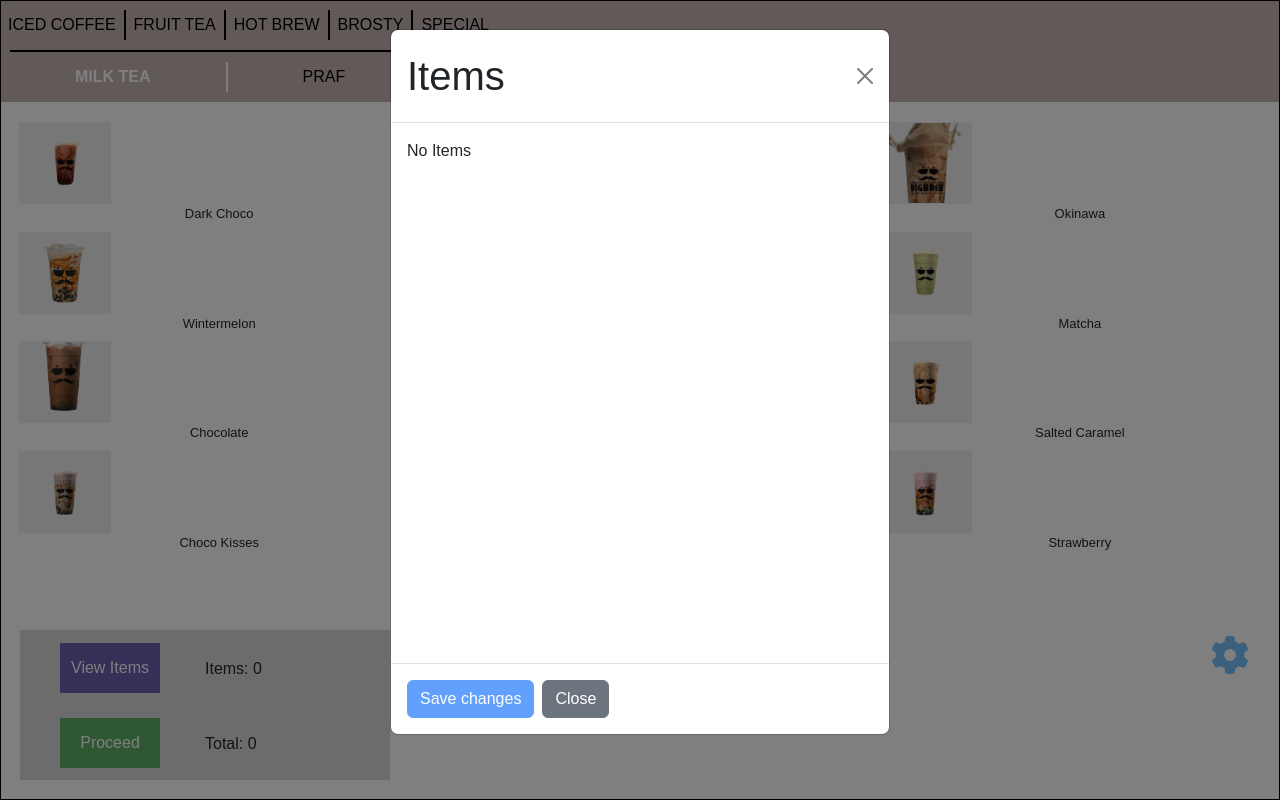
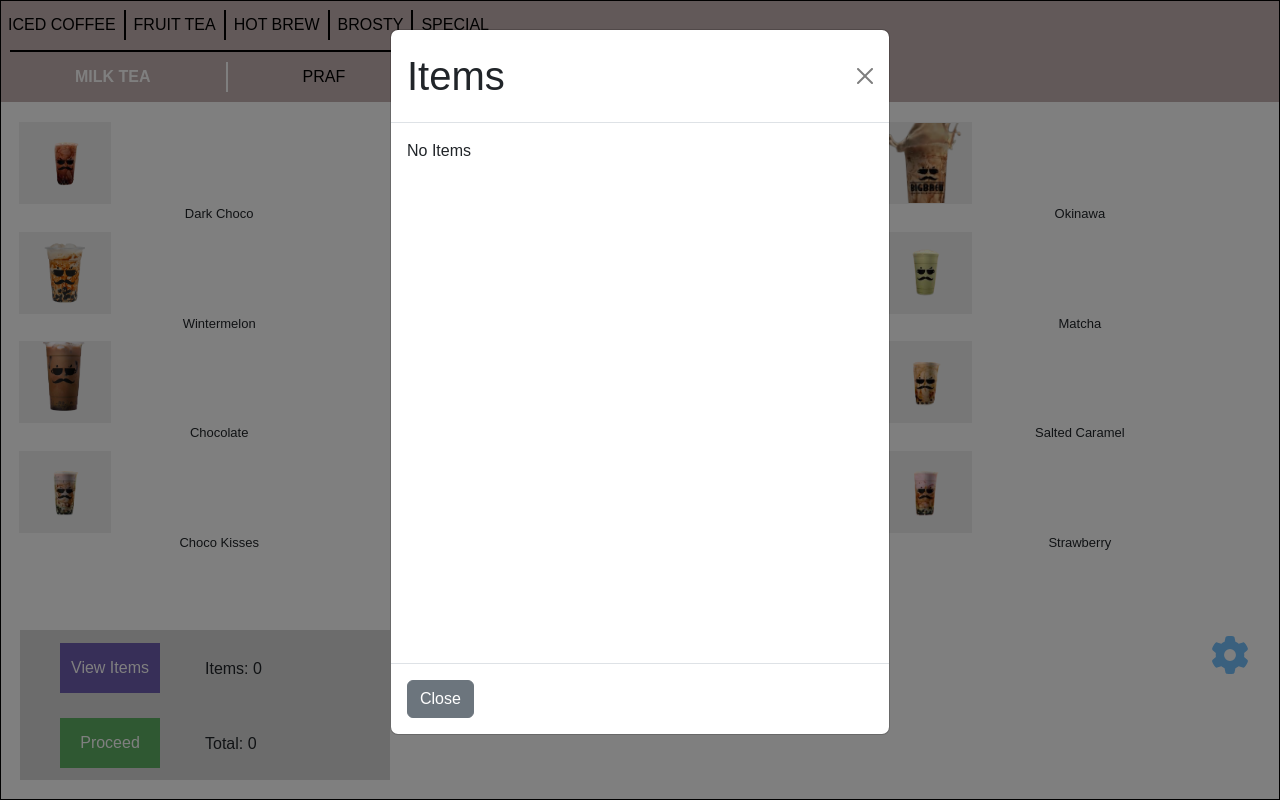
Before and after one commit to meliodaff/BigBrewPOS, a React (Vite) app in the folder client/: page / in a window 1280 px wide. Both pictures are taken after a click on the button "View Items". Built offline with nearby package versions, Linux system fonts and the light colour scheme.

Commit message:
handle no items for view items

```diff
--- a/client/src/components/ViewItems.jsx
+++ b/client/src/components/ViewItems.jsx
@@ -104,6 +104,8 @@ const ViewItems = (props) => {
               </div>
             </div>
             <div className="modal-footer d-flex justify-content-start">
+              {props.cart.length > 0 && (
+                <div>
                   <button
                     disabled={
                       JSON.stringify(props.cart) === JSON.stringify(currentCart)
@@ -117,7 +119,9 @@ const ViewItems = (props) => {
                     }}
                   >
                     Save changes
-              </button>
+                  </button>{" "}
+                </div>
+              )}
               <button
                 type="button"
                 className="btn btn-secondary"
```
Lines whose indentation alone changed are shown as unchanged.
